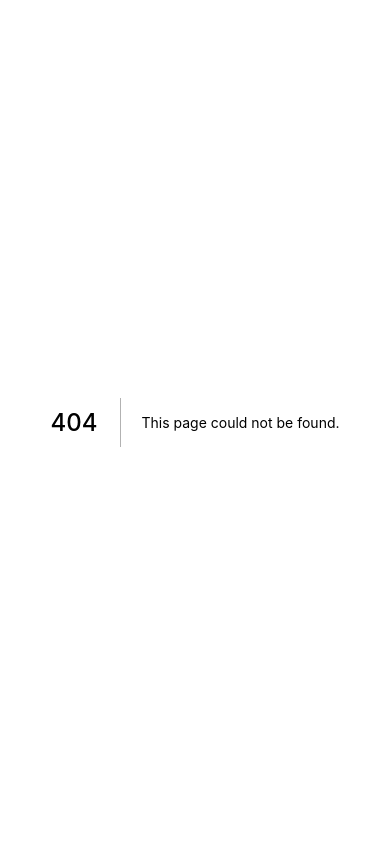
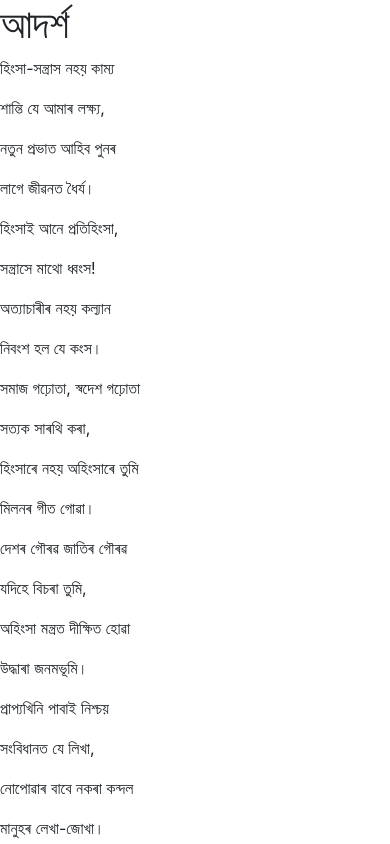
Before and after one commit to dinezh256/dubari, a Next.js app: page /blog in a window 390 px wide. Before the commit this address had no page. Shown: the top 844 px of the page. Built offline with nearby package versions, Linux system fonts and the light colour scheme; a web font is replaced by a local one.

Commit message:
Blog, responsiveness

```diff
--- a/components/footer/index.js
+++ b/components/footer/index.js
@@ -6,7 +6,7 @@ import footerLogo from "./../../assets/images/footerLogo.png";
 
 const Footer = () => {
   return (
-    <div className="footerWrapper">
+    <div className="footerWrapper" id="footer">
       <div className="row footer">
         <div className="col footerColumn">
           <Image alt="footerLogo" src={footerLogo} className="footerLogo" />
@@ -21,7 +21,7 @@ const Footer = () => {
           </h6>
           {/* <h6>Gallery</h6> */}
           <h6>
-            <Link href="/#about">Feedback</Link>
+            <Link href="/">Feedback</Link>
           </h6>
           <h6>
             <a
--- a/components/landing/index.js
+++ b/components/landing/index.js
@@ -38,7 +38,7 @@ const Landing = () => {
         </div>
         <div className="col-sm clientQuoteWrapper">
           <h1 className="landingPageQuote">
-            <span>❝</span> মোৰ গীতৰ লহৰে লহৰে দুৰ্জয় চাকনৈয়া কণ্ঠত বাজে
+            <span>❝</span>&nbsp; &nbsp; &nbsp;&nbsp;&nbsp;&nbsp;&nbsp;মোৰ গীতৰ লহৰে লহৰে দুৰ্জয় চাকনৈয়া কণ্ঠত বাজে
             ব্ৰজনিনাদ দানৱ ধ্বংস কৰা লৌহ মানৱ গঢ়ি পিতি দিম গীতৰ ছন্দে ছন্দে শোষক
             অসুৰ কৰিম নিধন যদি আছে চোকে কোণে |
           </h1>
--- a/package.json
+++ b/package.json
@@ -10,6 +10,7 @@
   },
   "dependencies": {
     "bootstrap": "^4.5.3",
+    "firebase": "^9.0.2",
     "next": "11.0.1",
     "node-sass": "^4.14.1",
     "react": "17.0.2",
--- /dev/null
+++ b/pages/blog.js
@@ -0,0 +1,39 @@
+import React from "react";
+
+const Blog = () => {
+  return (
+    <div>
+      <h1>আদৰ্শ</h1>
+      <p>হিংসা-সন্ত্ৰাস নহয় কাম্য</p>
+      <p>শান্তি যে আমাৰ লক্ষ্য, </p>
+      <p>নতুন প্ৰভাত আহিব পুনৰ</p>
+      <p>লাগে জীৱনত ধৈৰ্য।</p>
+      <p>হিংসাই আনে প্ৰতিহিংসা,</p>
+      <p>সন্ত্ৰাসে মাথো ধ্বংস!</p>
+      <p>অত্যাচাৰীৰ নহয় কল্যান</p>
+      <p>নিবংশ হল যে কংস।</p>
+      <p>সমাজ গঢ়োতা, স্বদেশ গঢ়োতা</p>
+      <p>সত্যক সাৰথি কৰা,</p>
+      <p>হিংসাৰে নহয় অহিংসাৰে তুমি</p>
+      <p>মিলনৰ গীত গোৱা।</p>
+      <p>দেশৰ গৌৰৱ জাতিৰ গৌৰৱ</p>
+      <p>যদিহে বিচৰা তুমি,</p>
+      <p>অহিংসা মন্ত্ৰত দীক্ষিত হোৱা</p>
+      <p>উদ্ধাৰা জনমভূমি।</p>
+      <p>প্ৰাপ্যখিনি পাবাই নিশ্চয়</p>
+      <p>সংবিধানত যে লিখা,</p>
+      <p>নোপোৱাৰ বাবে নকৰা কন্দল</p>
+      <p>মানুহৰ লেখা-জোখা।</p>
+      <p>ৰজা-প্ৰজা আৰু কৃষক বনুৱা</p>
+      <p>আপোন নিজৰ দেশ,</p>
+      <p>স্বাৰ্থ নেওচি গঢ়ি তোলা মাথো</p>
+      <p>শান্তিৰ পৰিবেশ।</p>
+      <p>দেখিবা তেতিয়া আঁতৰিৰ দুখ</p>
+      <p>নাথাকিব চকুপানী,</p>
+      <p>নিঃশেষ হব বিভেদ-বিভ্ৰাট</p>
+      <p>বৰষিব সঞ্জীৱনী।</p>
+    </div>
+  );
+};
+
+export default Blog;
--- a/styles/globals.scss
+++ b/styles/globals.scss
@@ -177,18 +177,17 @@ $Kokila: "Kokila";
     color: $DarkGreen;
   }
   margin-top: 8px !important;
+  margin-left: 15px;
   cursor: pointer;
 }
 
 .navListItems {
   margin-right: 25px;
   transition: all 0.125s ease;
+  a {
+    color: $DarkGreen !important;
+    text-decoration: none !important;
   }
-
-.navListItems:hover {
-  cursor: pointer;
-  color: $DarkGreen;
-  transition: all 0.125s ease;
 }
 
 .navBtn {
@@ -347,8 +346,8 @@ $Kokila: "Kokila";
       width: 100%;
       background: rgba(255, 255, 255, 0.15);
       box-shadow: inset 0 8px 32px 0 rgba(31, 38, 135, 0.07);
-      backdrop-filter: blur(10px);
-      -webkit-backdrop-filter: blur(10px);
+      backdrop-filter: blur(7.5px);
+      -webkit-backdrop-filter: blur(7.5px);
       border-radius: 10px;
       border: 2px solid rgba(223, 223, 223, 0.75) !important;
     }
@@ -539,7 +538,7 @@ $Kokila: "Kokila";
   margin-bottom: 25px;
 }
 
-@media only screen and (max-width: 430px) {
+@media only screen and (max-width: 500px) {
   .navTitle {
     margin-top: 10px !important;
     span {
@@ -559,25 +558,18 @@ $Kokila: "Kokila";
     background-size: contain;
     background-position: center 40px;
     background-repeat: no-repeat;
-  }
 
-  .clientImage,
-  .innerText {
-    width: 95%;
-  }
-
-  .clientimage {
-    box-shadow: none !important;
-  }
+    .home {
+      margin: 0 !important;
+      padding: 0% !important;
+      height: 100vh;
 
       .clientImageWrapper {
-    margin-top: 50px;
-  }
+        margin-top: 25px;
 
-  .profession {
-    font-family: $MasqualeroDemiBold;
-    font-size: 2vw;
-  }
+        .clientImageOuter {
+          width: 90%;
+          left: 5%;
 
           .imageName {
             font-size: 30px;
@@ -587,17 +579,64 @@ $Kokila: "Kokila";
             font-size: 22.5px;
             margin-top: -12px;
           }
+        }
+      }
+
+      .clientQuoteWrapper {
+        margin-top: 0px;
 
         .landingPageQuote {
-    margin-top: 15vw;
-    font-size: 20px;
+          span {
+            left: 20px;
+            top: -20px;
+            font-size: 64px;
+            z-index: 0;
+          }
+          padding: 0 15px;
+          margin-top: 5px;
+          font-size: 28px;
+          z-index: 1;
         }
 
         .connectBtn {
-    margin-top: 16vw;
+          margin-top: 10vw;
           span {
-      font-size: 18px;
+            font-size: 24px;
             padding: 2vw 3vw 2vw 4vw;
+          }
+        }
+      }
+    }
+
+    .about {
+      flex-direction: column;
+
+      .image,
+      .text {
+        width: 100%;
+      }
+
+      .text {
+        padding: 2.5% 5% 7.5% 5%;
+
+        .textInner {
+          h2 {
+            font-size: 28px;
+          }
+        }
+      }
+    }
+
+    .website {
+      padding: 2.5% 5%;
+      min-height: 100vh;
+      display: flex;
+      justify-content: center;
+      align-items: center;
+
+      h4 {
+        font-size: 28px;
+      }
     }
   }
 }
@@ -643,7 +682,7 @@ $Kokila: "Kokila";
   .image {
     width: 50%;
 
-    >div {
+    > div {
       width: 100%;
       height: 100%;
     }
```
Also changed, not shown: components/navbar/index.js (+8 -3 lines), firebaseConfig.js (added, +19 -0 lines), 1 other file (tests, documents, lock files or other folders). Lines whose indentation alone changed are shown as unchanged.
